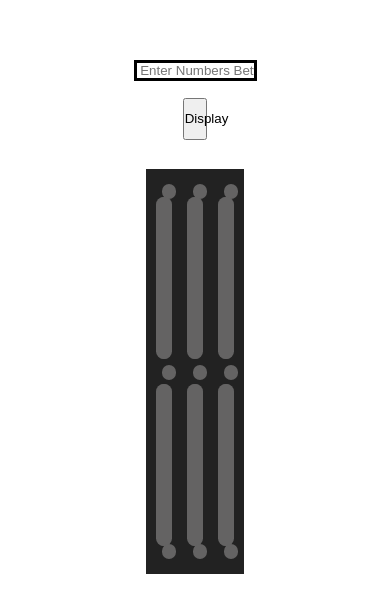
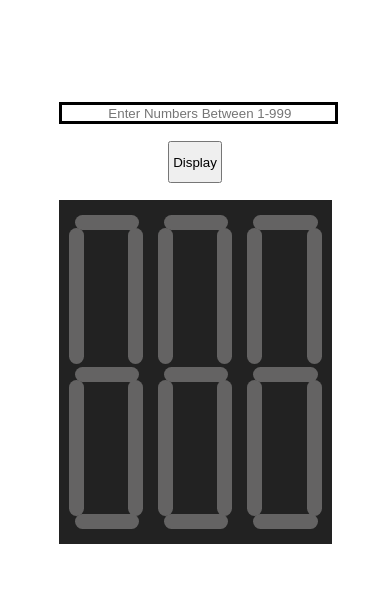
Before and after one commit to samiribrahim2/Digital-numbers, a plain HTML site: page Index.html in a window 390 px wide. Shown: the part 109-722 px from the top of the page. Drawn offline with Linux system fonts and the light colour scheme.

Commit message:
make the design responsive and change the opacity and z index for non active segmants

```diff
--- a/index.css
+++ b/index.css
@@ -24,7 +24,7 @@ body {
 }
     #input {
         width: 30vw;
-        height: fit-content;
+        height: 5%;
         border: 3px solid black;
         TEXT-ALIGN: CENTER
     }
@@ -62,8 +62,8 @@ body {
       .segment {
         position: absolute;
         background: #646363;
-        opacity: 1;
-        transition: opacity 0.3s;
+
+        transition: opacity 0.4s;
         border-radius: 10px;
         margin: 5px 0px;
       }
@@ -121,3 +121,21 @@ body {
        .light{
         background-color: #ff0000;
       }
+      @media screen and (max-width: 1024px) {
+        .container{
+          width: 50vw;
+          height: 50vh;
+          #input{
+            width: 100%;
+          }
+        }
+      }
+      @media screen and (max-width: 428px) {
+        .container{
+          width: 70vw;
+          height: 50vh;
+            .digitalNumbers{
+              padding: 0%;
+            }
+          }
+      }
--- a/index.js
+++ b/index.js
@@ -30,19 +30,23 @@ btn.addEventListener('click', () => {
             value = Math.floor(value / 10);
             usedDigits++;
             const digitSegments = numbers[digit];
-            const segments = digits[i].querySelectorAll('.segment');
-            // segments.forEach(s => {
-            //     s.style.display = "none";
-            // })
             if (digitSegments) {
                 digitSegments.forEach(classname => {
                     const segment = digits[i].querySelector(`.${classname}`);
                     if (segment) {
-                        // segment.style.display = "block";
                         segment.classList.add('light');
+                        segment.style.opacity = '1';
+                        segment.style.zIndex = "1";
                     }
                 });
             }
+            const segments = digits[i].querySelectorAll('.segment');
+            segments.forEach(s => {
+                if (!s.classList.contains('light')) { // CHANGE THE OPACITY AND ZINDEX FOR NON ACTIVE SEGMANTS
+                    s.style.opacity = '0.5';
+                    s.style.zIndex = "0";
+                }
+            })
             // Stop if no more digits
             if (value === 0) {
                 for (let i = 0; i < digits.length - usedDigits; i++) {
@@ -52,7 +56,7 @@ btn.addEventListener('click', () => {
             }
         }
     }
-    else{
+    else {
         console.log("Invalid number : " + number.value);
         alert("Invalid number : " + number.value);
         number.value = "";
```
